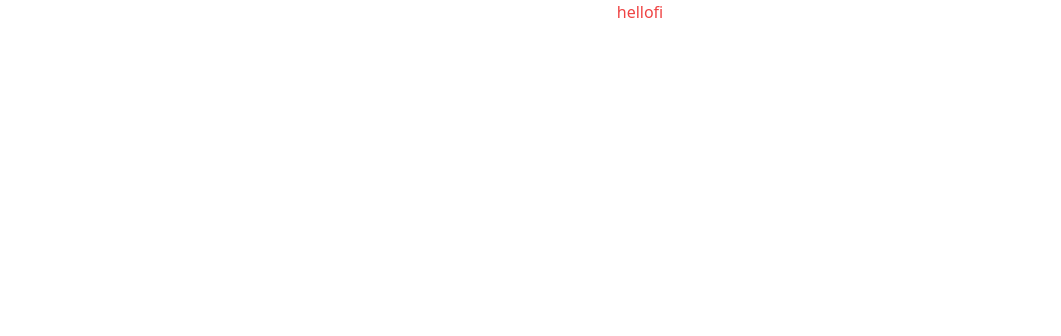
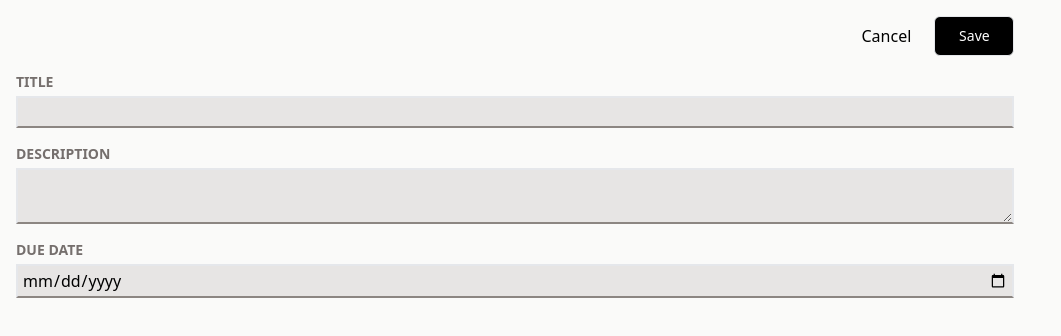
Before and after one commit to us378/atelier-final-3, a React (Create React App) app: page / in a window 1280 px wide. Shown: the top 336 px of the page, without its empty margins (0-1061 px from the left). Built offline with nearby package versions, Linux system fonts and the light colour scheme.

Commit message:
adding new project

```diff
--- a/src/components/Button.jsx
+++ b/src/components/Button.jsx
@@ -0,0 +1,11 @@
+import React from 'react'
+
+function Button({text, type}) {
+  return (
+    <>
+        <button className='w-20 h-10 pointer rounded-md' type={type}>{text}</button>
+    </>
+  )
+}
+
+export default Button
--- a/src/components/Modal.jsx
+++ b/src/components/Modal.jsx
@@ -0,0 +1,18 @@
+import React from 'react'
+
+function Modal({errors}) {
+  return (
+    <div className='w-[300px] h-[150px] px-2 py-1 absolute bg-neutral-300 top-[40%] left-[40%] rounded-md border-2 border-neutral-400'>
+        <div className='w-full flex flex-row items-center justify-end text-red-500 text-sm font-bold hover:underline pointer'>Close</div>
+        <div className='mt-1 flex items-center justify-start w-full'>
+            <ul className='p-3'>
+                {errors.map((err) => (
+                    <li>{err}</li>
+                ))}
+            </ul>
+        </div>
+    </div>
+  )
+}
+
+export default Modal
--- a/src/components/NewProject.jsx
+++ b/src/components/NewProject.jsx
@@ -0,0 +1,75 @@
+import React, { useState } from 'react'
+import Modal from './Modal'
+import Button from './Button'
+
+function NewProject({projects, setProjects}) {
+    const [showModal, setShowModal] = useState(false)
+    const [errors, setErrors] = useState([])
+    const [formData, setFormData] = useState({
+        title: "",
+        description: "",
+        date: ""
+    })
+
+    const validateform = (formData) => {
+        if (formData.title === "") {
+            setErrors(prev => [...prev, 'Title error'])
+        }else if (formData.description === "") {
+            setErrors(prev => [...prev, 'Title error'])
+        } else if (formData.date === "") {
+            setErrors(prev => [...prev, 'Title error'])
+        }
+        return true
+    }
+
+    const handleSubmit = (e) => {
+        e.preventDefault()
+        if (validateform(formData)) {
+            setProjects(formData)
+            setShowModal(false)
+        } else {
+            setShowModal(true)
+        }
+
+    }
+
+    const handleChange = (e) => {
+        const {name, value} = e.target
+        setFormData(prev => ({...prev, [name]: value}))
+    }
+
+    const handleCancel = () => {
+        setFormData({
+            title: "",
+            description: "",
+            date: "",
+        })
+    }
+
+  return (
+    <>
+        {showModal ? <Modal errors={errors} /> : ""}
+
+        <div className='p-4 bg-[#fafaf9] min-h-screen w-full inset-0'>
+            <div className='flex flex-col w-[80%]'>
+                <form onSubmit={handleSubmit}>
+                    <div className='flex justify-end items-center w-full gap-2'>
+                        <button onClick={handleCancel} className='w-20 h-10 pointer rounded-md'>Cancel</button>
+                        <button className='border w-20 h-10 pointer bg-black text-white text-sm rounded-md'>Save</button>
+                    </div>
+                    <div className='flex flex-col'>
+                        <label className='project-label' htmlFor="title">Title</label>
+                        <input className='project-input' type="text" name="title" value={formData.title} onChange={handleChange}  />
+                        <label className='project-label' htmlFor="description">Description</label>
+                        <textarea className='project-input' name="description" value={formData.description} onChange={handleChange} rows="2"></textarea>
+                        <label className='project-label' htmlFor="title">Due Date</label>
+                        <input className='project-input' type="date" name="date" value={formData.date} onChange={handleChange}/>
+                    </div>
+                </form>
+            </div>
+        </div>
+    </>
+  )
+}
+
+export default NewProject
--- a/src/index.css
+++ b/src/index.css
@@ -1,3 +1,13 @@
 @tailwind base;
 @tailwind components;
 @tailwind utilities;
+
+@layer base{
+    .project-label{
+        @apply mt-4 mb-1 uppercase font-bold text-sm text-[#756f6d];
+    }
+
+    .project-input{
+        @apply py-[2px] px-1 bg-[#e7e5e4] text-black border-2 border-b-[#8c8682];
+    }
+}
--- a/src/index.js
+++ b/src/index.js
@@ -3,11 +3,13 @@ import ReactDOM from 'react-dom/client';
 import './index.css';
 import App from './App';
 import reportWebVitals from './reportWebVitals';
+import NewProject from './components/NewProject';
 
 const root = ReactDOM.createRoot(document.getElementById('root'));
 root.render(
   <React.StrictMode>
-    <App />
+    {/* <App /> */}
+    <NewProject />
   </React.StrictMode>
 );
 
```
Also changed, not shown: src/components/Input.jsx (+12 -0 lines).
